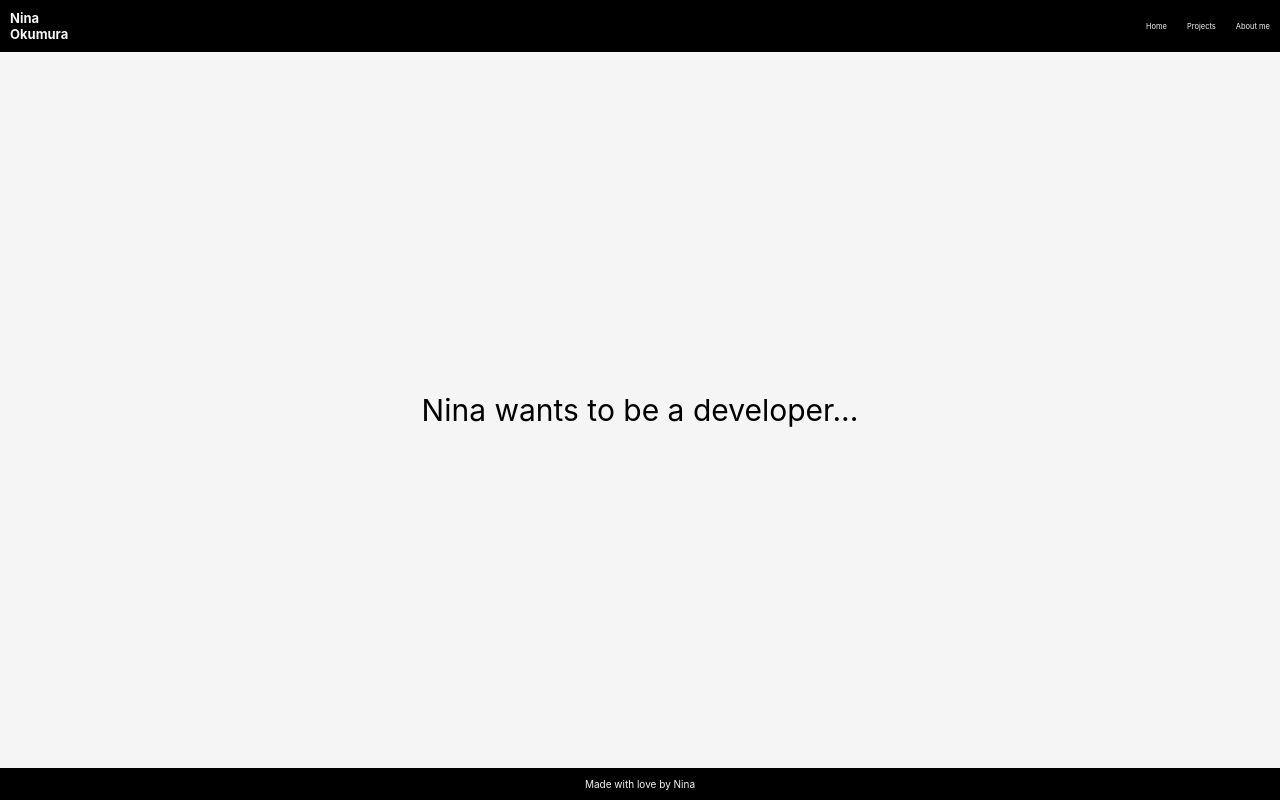
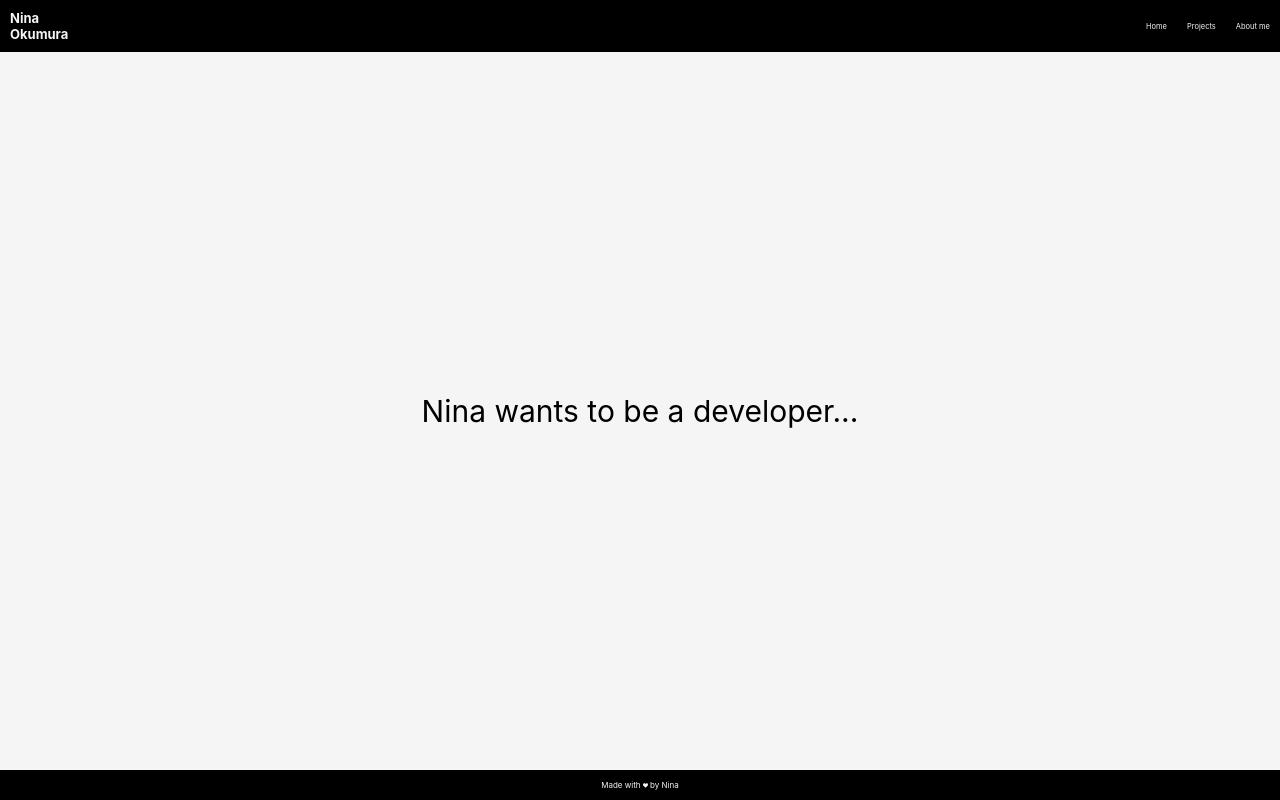
Before and after one commit to ninaokumura/portfolio-react, a React (Create React App) app: page / in a window 1280 px wide. Built offline with nearby package versions, Linux system fonts and the light colour scheme.

Commit message:
add react-icons

```diff
--- a/src/components/footer/footer.css
+++ b/src/components/footer/footer.css
@@ -1,6 +1,6 @@
 .footer {
   background-color: black;
   color: whitesmoke;
-  font-size: 1rem;
+  font-size: 0.8rem;
   padding: 1rem;
 }
--- a/src/components/footer/footer.jsx
+++ b/src/components/footer/footer.jsx
@@ -1,8 +1,13 @@
 import React from 'react';
+import { FaHeart } from 'react-icons/fa';
 import './footer.css';
 
 function Footer() {
-  return <footer className='footer'>Made with love by Nina</footer>;
+  return (
+    <footer className='footer'>
+      Made with <FaHeart /> by Nina
+    </footer>
+  );
 }
 
 export default Footer;
```
